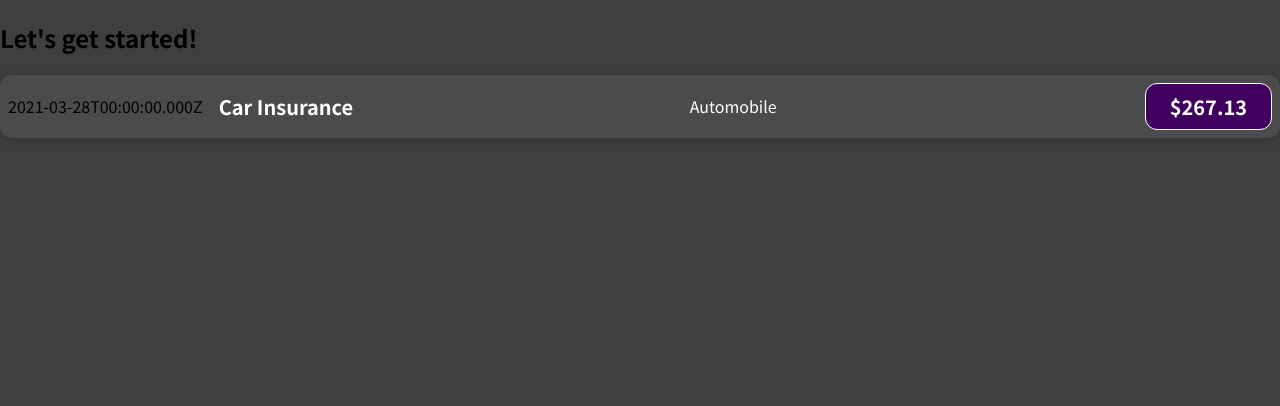
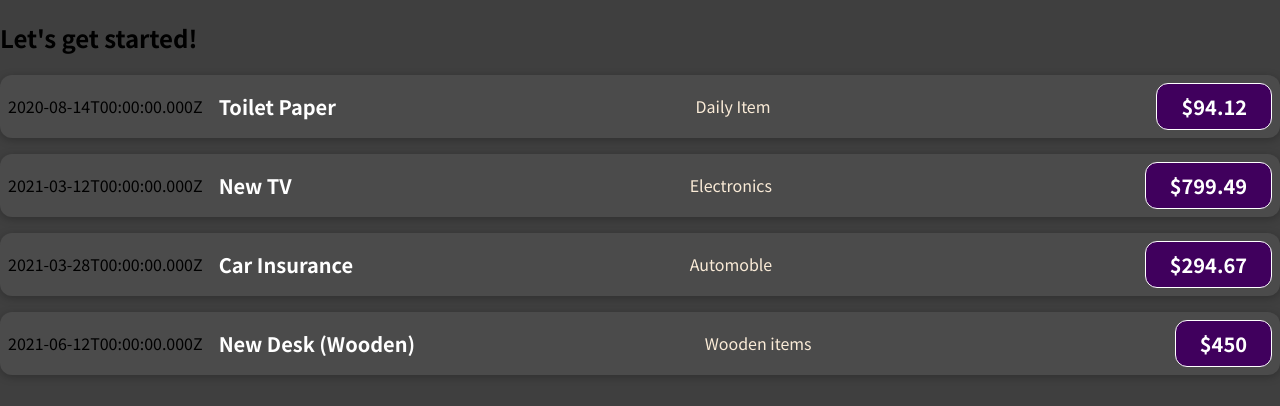
Before and after one commit to udvikas/React-js, a JavaScript app: page / in a window 1280 px wide. Shown: the top 406 px of the page. Built offline with nearby package versions, Linux system fonts and the light colour scheme.

Commit message:
third commit(task-9)

```diff
--- a/src/App.js
+++ b/src/App.js
@@ -1,10 +1,48 @@
 import ExpenseItem from "./Component/ExpenseItem";
 
 function App() {
+  const expenses = [
+    {
+      id: "e1",
+      title: "Toilet Paper",
+      amount: 94.12,
+      date: new Date(2020, 7, 14),
+      location: 'Daily Item'
+    },
+    { id: "e2",
+    title: "New TV",
+    amount: 799.49,
+    date: new Date(2021, 2, 12),
+    location: 'Electronics'
+    },
+    {
+      id: "e3",
+      title: "Car Insurance",
+      amount: 294.67,
+      date: new Date(2021, 2, 28),
+      location: 'Automoble'
+    },
+    {
+      id: "e4",
+      title: "New Desk (Wooden)",
+      amount: 450,
+      date: new Date(2021, 5, 12),
+      location: 'Wooden items'
+    },
+  ];
+const display = []
+  for (let i = 0; i < expenses.length; i++) {
+    display.push( <ExpenseItem
+      title={expenses[i].title}
+      amount={expenses[i].amount}
+      date={expenses[i].date}
+      location={expenses[i].location}
+    ></ExpenseItem>)
+  }
   return (
     <div>
       <h2>Let's get started!</h2>
-      <ExpenseItem></ExpenseItem>
+      <div>{display}</div>
     </div>
   );
 }
--- a/src/Component/ExpenseItem.css
+++ b/src/Component/ExpenseItem.css
@@ -60,10 +60,11 @@
       font-size: 1.25rem;
       padding: 0.5rem 1.5rem;
     }
-    .Location-Expenditure {
+    .location-Expenditure {
         flex-direction: row;
         align-items: center;
         justify-content: flex-start;
         flex: 1;
+        color: antiquewhite;
     }
   }
--- a/src/Component/ExpenseItem.js
+++ b/src/Component/ExpenseItem.js
@@ -2,18 +2,17 @@
 
 import './ExpenseItem.css';
 
-function ExpenseItem() {
-   const expenseDate = new Date(2021, 2, 28);
-   const expenseTitle = 'Car Insurance';
-   const expenseAmount = '267.13';
-   const LocationOfExpenditure = 'Automobile'
+function ExpenseItem(props) {
+   // const expenseDate = new Date(2021, 2, 28);
+   // const expenseTitle = 'Car Insurance';
+   // const expenseAmount = '267.13';
      return (
      <div className='expense-item'>
-        <div>{expenseDate.toISOString()}</div>
+        <div>{props.date.toISOString()}</div>
         <div className='expense-item__description'>
-         <h2>{expenseTitle}</h2>
-         <div className='Location-Expenditure'>{LocationOfExpenditure}</div>
-         <div className='expense-item__price'>${expenseAmount}</div>
+         <h2>{props.title}</h2>
+         <div className='location-Expenditure'>{props.location}</div>
+         <div className='expense-item__price'>${props.amount}</div>
         </div>
      </div>
      );
```
